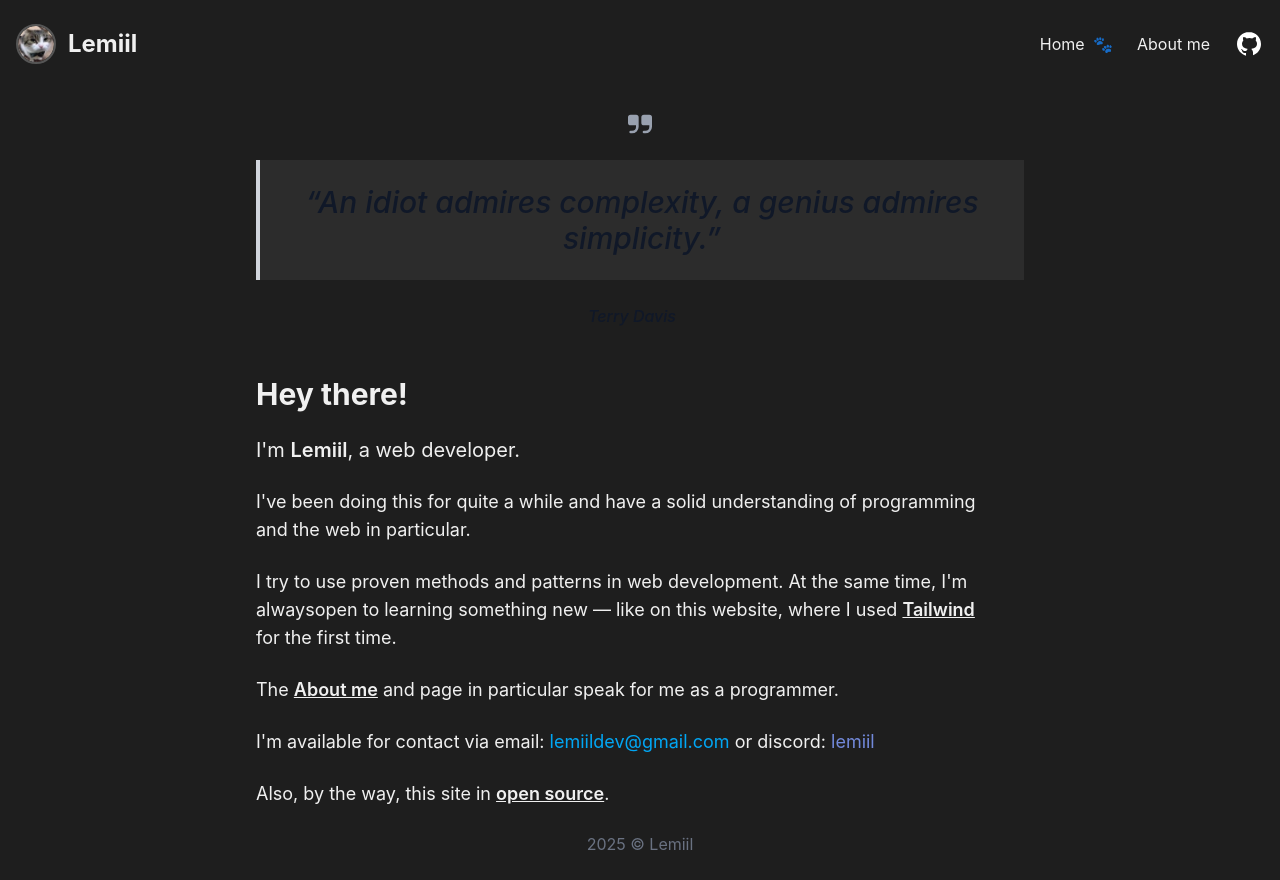
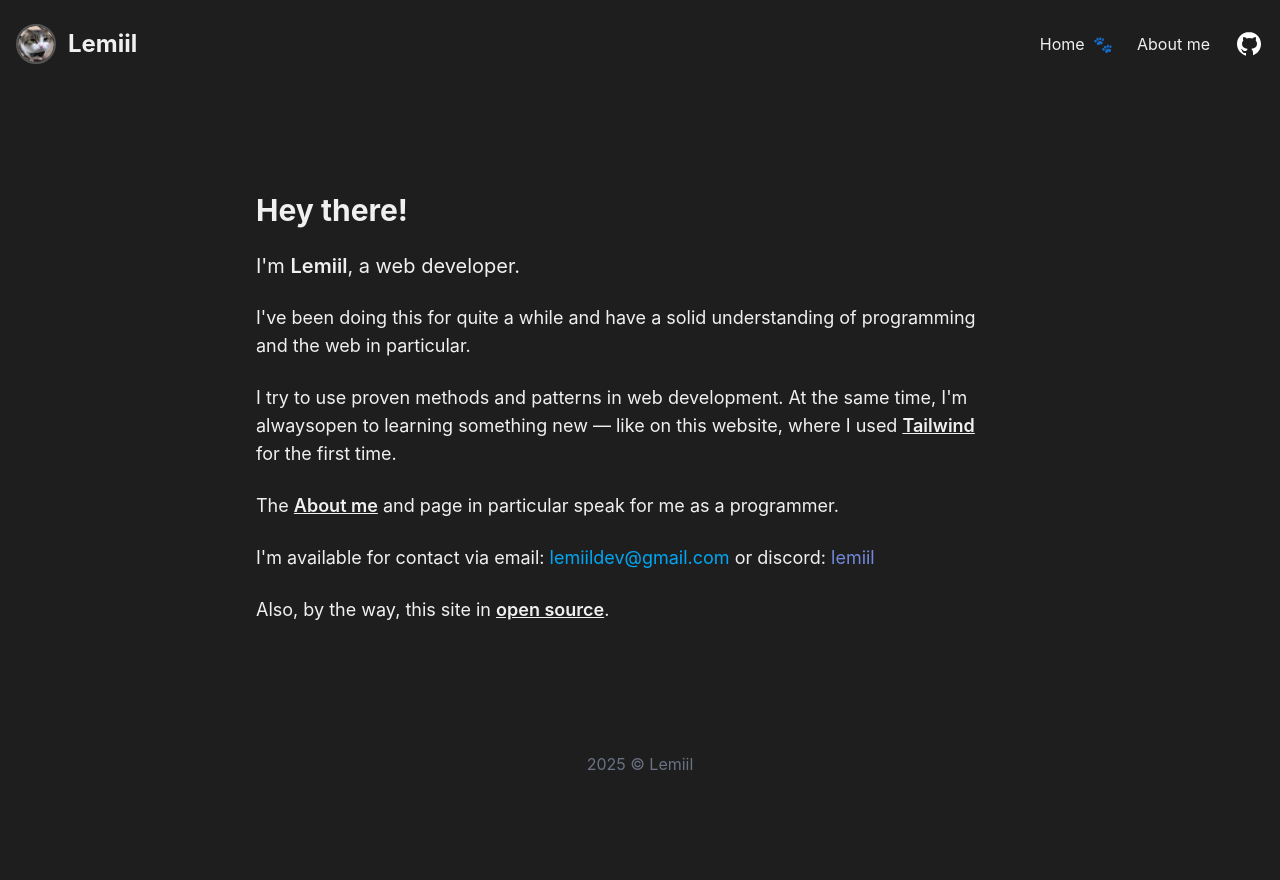
Before and after one commit to lemiil/lemiil-fun, a Vue app: page / in a window 1280 px wide. After the commit the page ends 800 px from the top, so only its background shows below. Built offline with nearby package versions, Linux system fonts and the light colour scheme.

Commit message:
Update Home.vue

```diff
--- a/src/views/Home.vue
+++ b/src/views/Home.vue
@@ -4,24 +4,6 @@ import layout from './Layout.vue';
 
 <template>
     <layout>
-        <section class="flex justify-start">
-            <figure class="max-w-screen-md mx-auto text-center">
-                <svg class="w-6 h-6 mx-auto mt-6 text-gray-400 dark:text-gray-600" aria-hidden="true"
-                    xmlns="http://www.w3.org/2000/svg" fill="currentColor" viewBox="0 0 18 14">
-                    <path
-                        d="M6 0H2a2 2 0 0 0-2 2v4a2 2 0 0 0 2 2h4v1a3 3 0 0 1-3 3H2a1 1 0 0 0 0 2h1a5.006 5.006 0 0 0 5-5V2a2 2 0 0 0-2-2Zm10 0h-4a2 2 0 0 0-2 2v4a2 2 0 0 0 2 2h4v1a3 3 0 0 1-3 3h-1a1 1 0 0 0 0 2h1a5.006 5.006 0 0 0 5-5V2a2 2 0 0 0-2-2Z" />
-                </svg>
-                <blockquote
-                    class="p-6 my-6 text-3xl italic font-medium text-gray-900 dark:text-white border-s-4 border-gray-300 bg-coolblack">
-                    “An idiot admires complexity, a genius admires simplicity.”
-                </blockquote>
-                <figcaption class="flex items-center justify-center mt-6 mb-12 space-x-4 rtl:space-x-reverse">
-                    <div class="flex items-center divide-x-2 rtl:divide-x-reverse divide-gray-500 dark:divide-gray-700">
-                        <cite class="pe-4 font-medium text-gray-900 dark:text-white">Terry Davis</cite>
-                    </div>
-                </figcaption>
-            </figure>
-        </section>
 
         <section class="flex justify-start">
             <div class="space-y-6 text-left max-w-3xl pr-10">
```
